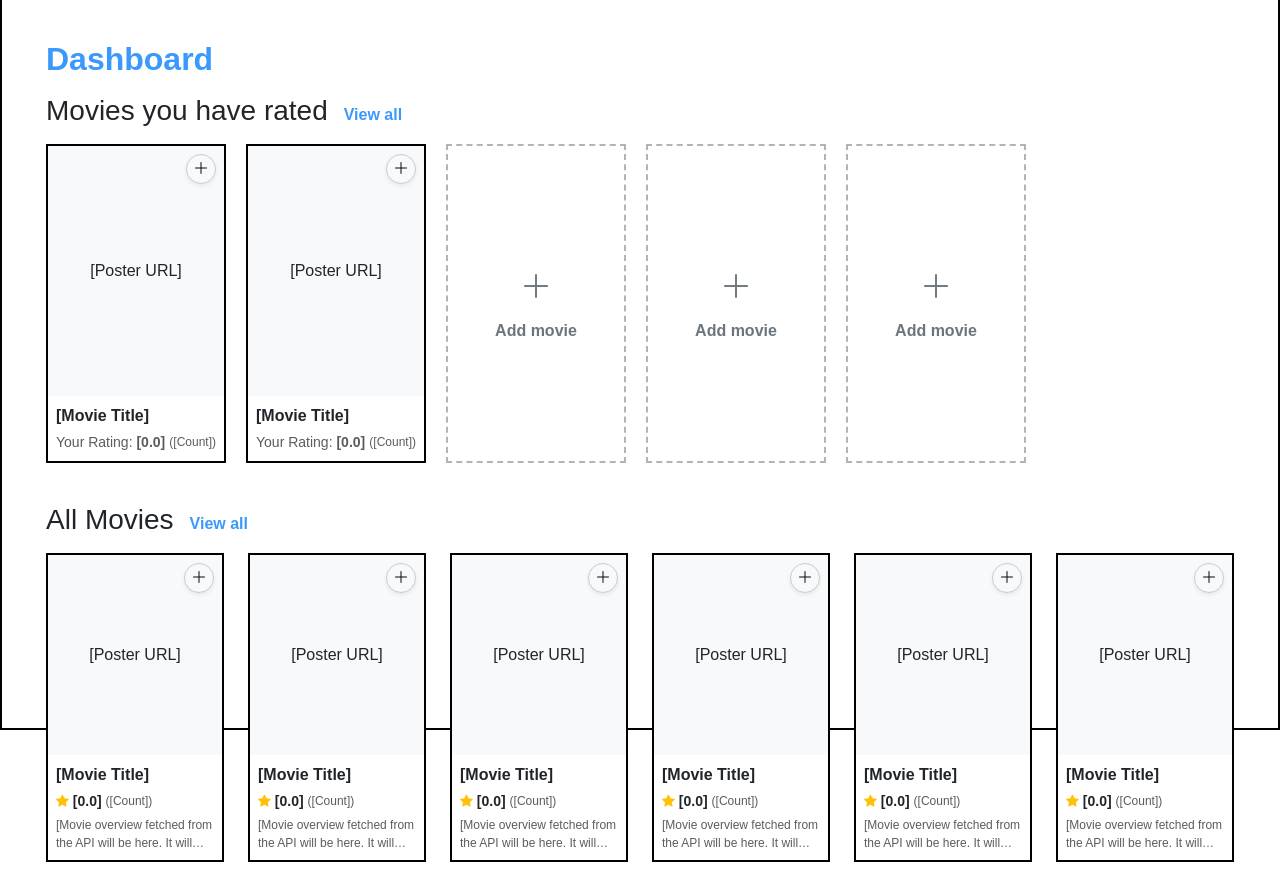
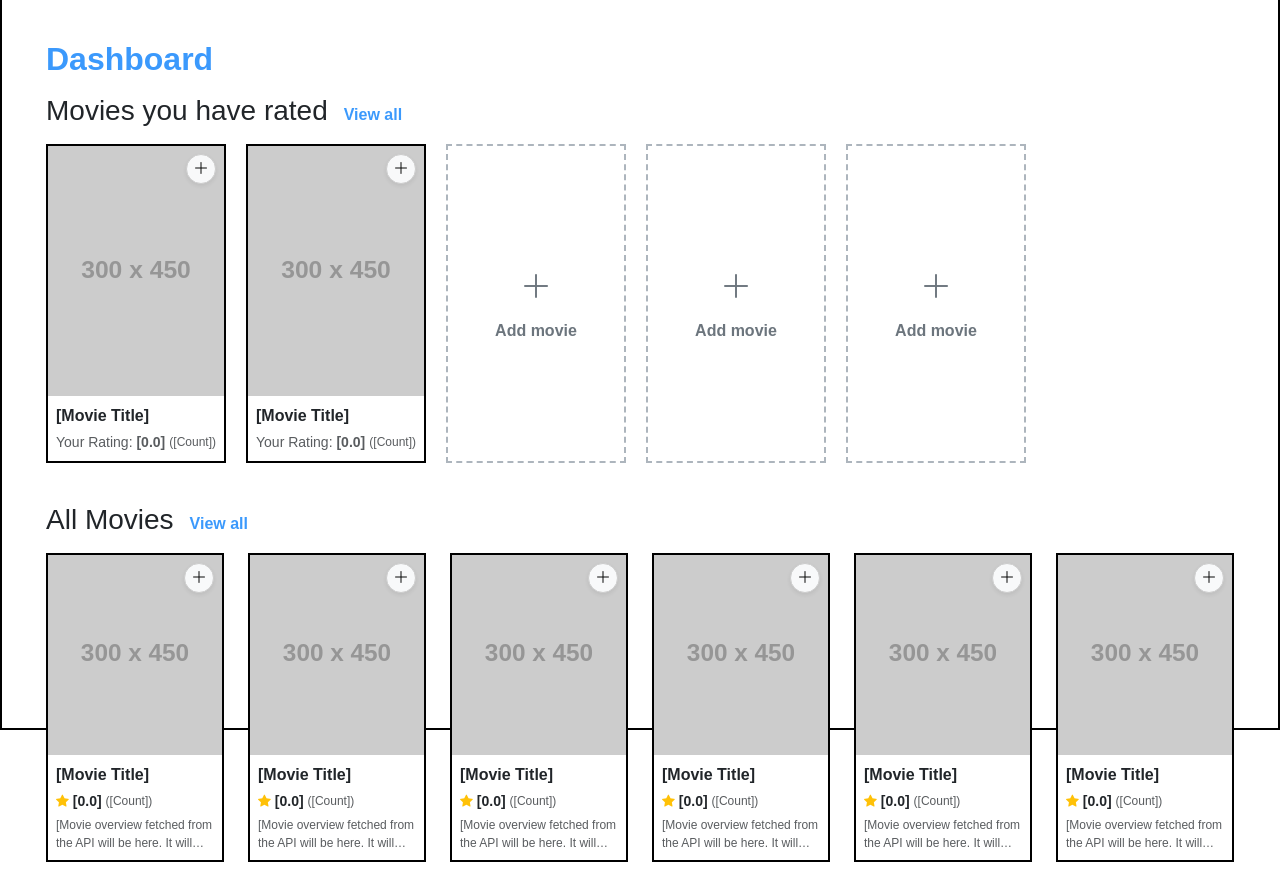
Before and after one commit to LukePalmer1/movie_master, a Django app: template templates/movie_app/dashboard.html in a window 1280 px wide. Shown: the part 70-964 px from the top of the page. Run offline with Django 3.2, Linux system fonts and the light colour scheme; the template is opened without the code that fills it, so the values that code supplies are empty; grey boxes labelled with a size stand in for pictures from a placeholder-image service; some libraries are stand-ins or nearby versions.

Commit message:
Updated movie cards to fit template size

```diff
--- a/templates/movie_app/dashboard.html
+++ b/templates/movie_app/dashboard.html
@@ -1,11 +1,13 @@
 {% extends 'movie_app/base.html' %}
 
 {% block content %}
-<div class="container-fluid mt-2"> <div class="mb-3">
+<div class="container-fluid mt-2">
+    <div class="mb-3">
         <h2 class="fw-bold mb-0" style="color: var(--primary-blue);">Dashboard</h2>
     </div>
 
-    <div class="mb-4"> <div class="d-flex align-items-baseline mb-3">
+    <div class="mb-4">
+        <div class="d-flex align-items-baseline mb-3">
             <h3 class="mb-0 me-3">Movies you have rated</h3>
             <a href="#" class="text-decoration-none fw-bold" style="color: var(--primary-blue);">View all</a>
         </div>
@@ -13,8 +15,8 @@
         <div class="d-flex overflow-auto pb-3" style="gap: 20px; scrollbar-width: thin;">
 
             <div class="card rounded-0 flex-shrink-0" style="width: 180px; border: var(--wireframe-border);">
-                <div class="position-relative bg-light d-flex align-items-center justify-content-center" style="height: 250px;">
-                    <span>[Poster URL]</span>
+                <div class="position-relative bg-light" style="height: 250px;">
+                    <img src="https://placehold.co/300x450/e9ecef/495057?text=Poster" alt="Movie Poster placeholder" class="w-100 h-100" style="object-fit: cover;">
                     <button class="btn btn-light rounded-circle position-absolute shadow-sm d-flex align-items-center justify-content-center" style="top: 8px; right: 8px; width: 30px; height: 30px; border: 1px solid #ccc; padding: 0;">
                         <i class="bi bi-plus-lg"></i>
                     </button>
@@ -29,8 +31,8 @@
             </div>
 
             <div class="card rounded-0 flex-shrink-0" style="width: 180px; border: var(--wireframe-border);">
-                <div class="position-relative bg-light d-flex align-items-center justify-content-center" style="height: 250px;">
-                    <span>[Poster URL]</span>
+                <div class="position-relative bg-light" style="height: 250px;">
+                    <img src="https://placehold.co/300x450/e9ecef/495057?text=Poster" alt="Movie Poster placeholder" class="w-100 h-100" style="object-fit: cover;">
                     <button class="btn btn-light rounded-circle position-absolute shadow-sm d-flex align-items-center justify-content-center" style="top: 8px; right: 8px; width: 30px; height: 30px; border: 1px solid #ccc; padding: 0;">
                         <i class="bi bi-plus-lg"></i>
                     </button>
@@ -72,8 +74,8 @@
 
             <div class="col-6 col-md-4 col-lg-2">
                 <div class="card rounded-0 h-100" style="border: var(--wireframe-border);">
-                    <div class="position-relative bg-light d-flex align-items-center justify-content-center" style="height: 200px;">
-                        <span>[Poster URL]</span>
+                    <div class="position-relative bg-light" style="height: 200px;">
+                        <img src="https://placehold.co/300x450/e9ecef/495057?text=Poster" alt="Movie Poster placeholder" class="w-100 h-100" style="object-fit: cover;">
                         <button class="btn btn-light rounded-circle position-absolute shadow-sm d-flex align-items-center justify-content-center" style="top: 8px; right: 8px; width: 30px; height: 30px; border: 1px solid #ccc; padding: 0;">
                             <i class="bi bi-plus-lg"></i>
                         </button>
@@ -94,8 +96,8 @@
 
             <div class="col-6 col-md-4 col-lg-2">
                 <div class="card rounded-0 h-100" style="border: var(--wireframe-border);">
-                    <div class="position-relative bg-light d-flex align-items-center justify-content-center" style="height: 200px;">
-                        <span>[Poster URL]</span>
+                    <div class="position-relative bg-light" style="height: 200px;">
+                        <img src="https://placehold.co/300x450/e9ecef/495057?text=Poster" alt="Movie Poster placeholder" class="w-100 h-100" style="object-fit: cover;">
                         <button class="btn btn-light rounded-circle position-absolute shadow-sm d-flex align-items-center justify-content-center" style="top: 8px; right: 8px; width: 30px; height: 30px; border: 1px solid #ccc; padding: 0;">
                             <i class="bi bi-plus-lg"></i>
                         </button>
@@ -116,8 +118,8 @@
 
             <div class="col-6 col-md-4 col-lg-2">
                 <div class="card rounded-0 h-100" style="border: var(--wireframe-border);">
-                    <div class="position-relative bg-light d-flex align-items-center justify-content-center" style="height: 200px;">
-                        <span>[Poster URL]</span>
+                    <div class="position-relative bg-light" style="height: 200px;">
+                        <img src="https://placehold.co/300x450/e9ecef/495057?text=Poster" alt="Movie Poster placeholder" class="w-100 h-100" style="object-fit: cover;">
                         <button class="btn btn-light rounded-circle position-absolute shadow-sm d-flex align-items-center justify-content-center" style="top: 8px; right: 8px; width: 30px; height: 30px; border: 1px solid #ccc; padding: 0;">
                             <i class="bi bi-plus-lg"></i>
                         </button>
@@ -138,8 +140,8 @@
 
             <div class="col-6 col-md-4 col-lg-2">
                 <div class="card rounded-0 h-100" style="border: var(--wireframe-border);">
-                    <div class="position-relative bg-light d-flex align-items-center justify-content-center" style="height: 200px;">
-                        <span>[Poster URL]</span>
+                    <div class="position-relative bg-light" style="height: 200px;">
+                        <img src="https://placehold.co/300x450/e9ecef/495057?text=Poster" alt="Movie Poster placeholder" class="w-100 h-100" style="object-fit: cover;">
                         <button class="btn btn-light rounded-circle position-absolute shadow-sm d-flex align-items-center justify-content-center" style="top: 8px; right: 8px; width: 30px; height: 30px; border: 1px solid #ccc; padding: 0;">
                             <i class="bi bi-plus-lg"></i>
                         </button>
@@ -160,8 +162,8 @@
 
             <div class="col-6 col-md-4 col-lg-2">
                 <div class="card rounded-0 h-100" style="border: var(--wireframe-border);">
-                    <div class="position-relative bg-light d-flex align-items-center justify-content-center" style="height: 200px;">
-                        <span>[Poster URL]</span>
+                    <div class="position-relative bg-light" style="height: 200px;">
+                        <img src="https://placehold.co/300x450/e9ecef/495057?text=Poster" alt="Movie Poster placeholder" class="w-100 h-100" style="object-fit: cover;">
                         <button class="btn btn-light rounded-circle position-absolute shadow-sm d-flex align-items-center justify-content-center" style="top: 8px; right: 8px; width: 30px; height: 30px; border: 1px solid #ccc; padding: 0;">
                             <i class="bi bi-plus-lg"></i>
                         </button>
@@ -182,8 +184,8 @@
 
             <div class="col-6 col-md-4 col-lg-2">
                 <div class="card rounded-0 h-100" style="border: var(--wireframe-border);">
-                    <div class="position-relative bg-light d-flex align-items-center justify-content-center" style="height: 200px;">
-                        <span>[Poster URL]</span>
+                    <div class="position-relative bg-light" style="height: 200px;">
+                        <img src="https://placehold.co/300x450/e9ecef/495057?text=Poster" alt="Movie Poster placeholder" class="w-100 h-100" style="object-fit: cover;">
                         <button class="btn btn-light rounded-circle position-absolute shadow-sm d-flex align-items-center justify-content-center" style="top: 8px; right: 8px; width: 30px; height: 30px; border: 1px solid #ccc; padding: 0;">
                             <i class="bi bi-plus-lg"></i>
                         </button>
```
